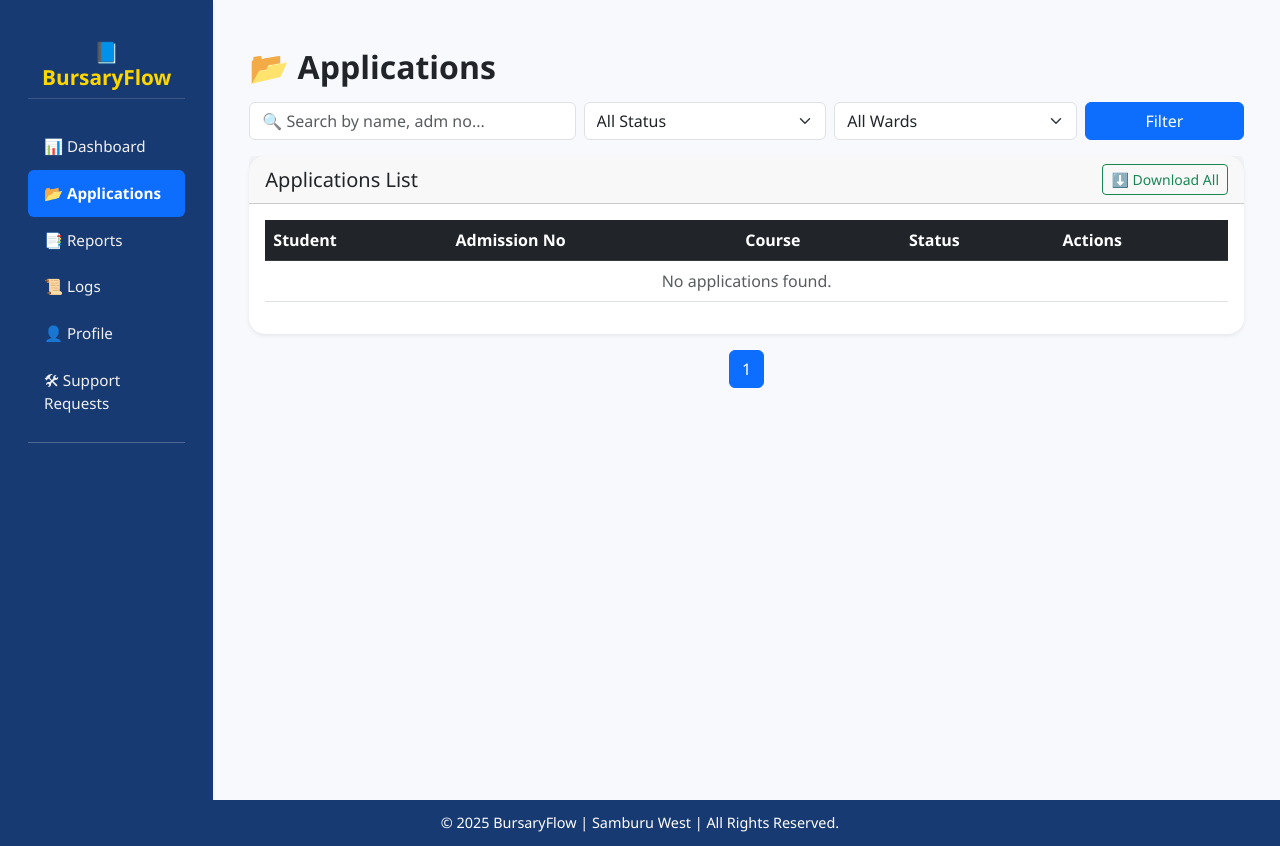
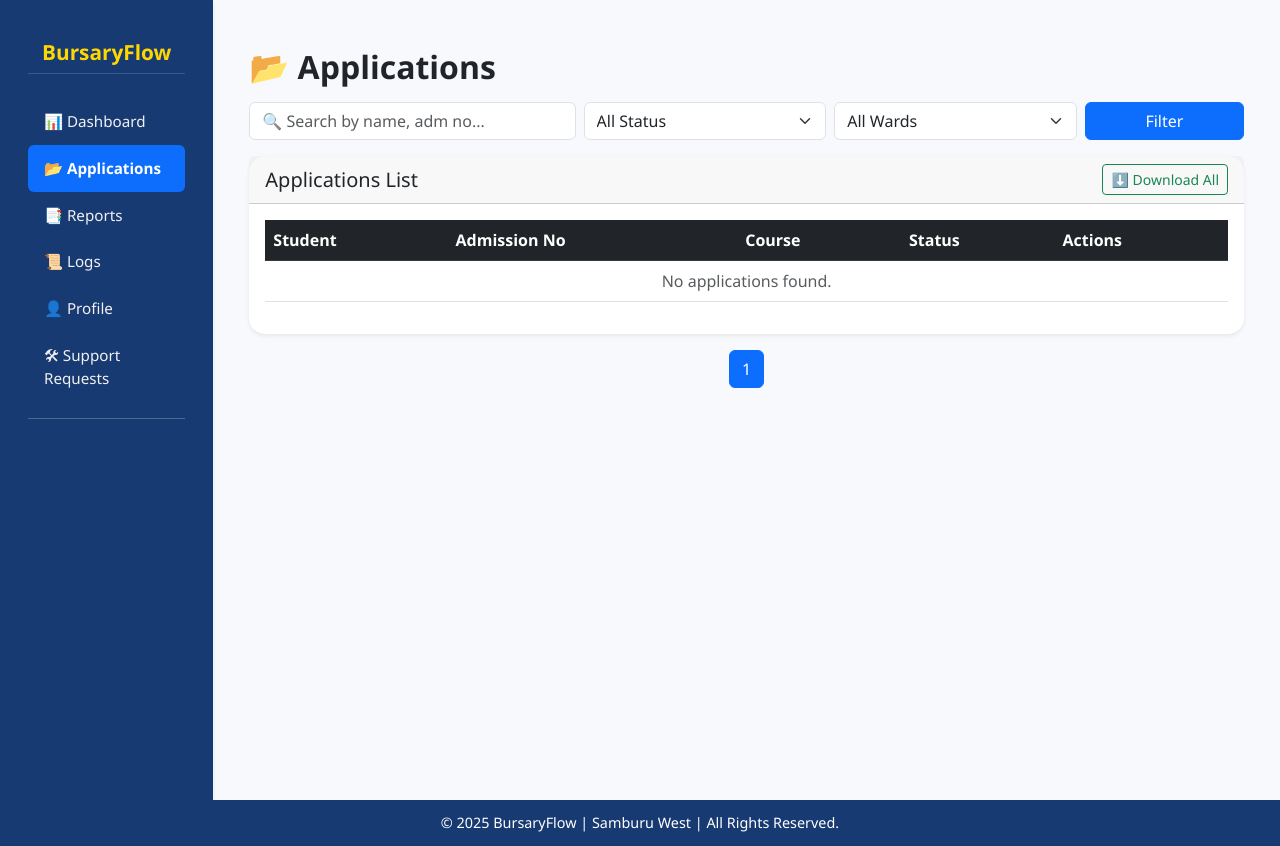
Before and after one commit to Vanparie/Bursary_management_system, a Django app: page /officer/applications/ in a window 1280 px wide. Run offline with Django 5.2, Linux system fonts and the light colour scheme; the visitor is signed in with stand-in values (Sample User, id 1); data that the repository does not hold is empty; parts of the project's set-up code (start-up, migrations or seed data) failed here and were passed over; some libraries are stand-ins or nearby versions.

Commit message:
Update officer sidebar header to use active site branding

```diff
--- a/bursary/templates/bursary/officer_base.html
+++ b/bursary/templates/bursary/officer_base.html
@@ -92,7 +92,7 @@
         <!-- Sidebar (LEFT COLUMN) -->
         <nav id="officerSidebar" class="col-md-3 col-lg-2 d-md-block sidebar shadow-sm collapse show">
             <div class="p-3">
-                <h4 class="mb-4 fw-bold">📘 BursaryFlow</h4>
+                <h4 class="mb-4 fw-bold"> {{ branding.name|default:"BursaryFlow" }}</h4>
                 <ul class="nav nav-pills flex-column mb-auto">
                     <li class="nav-item">
                         <a href="{% url 'officer_dashboard' %}"
```
